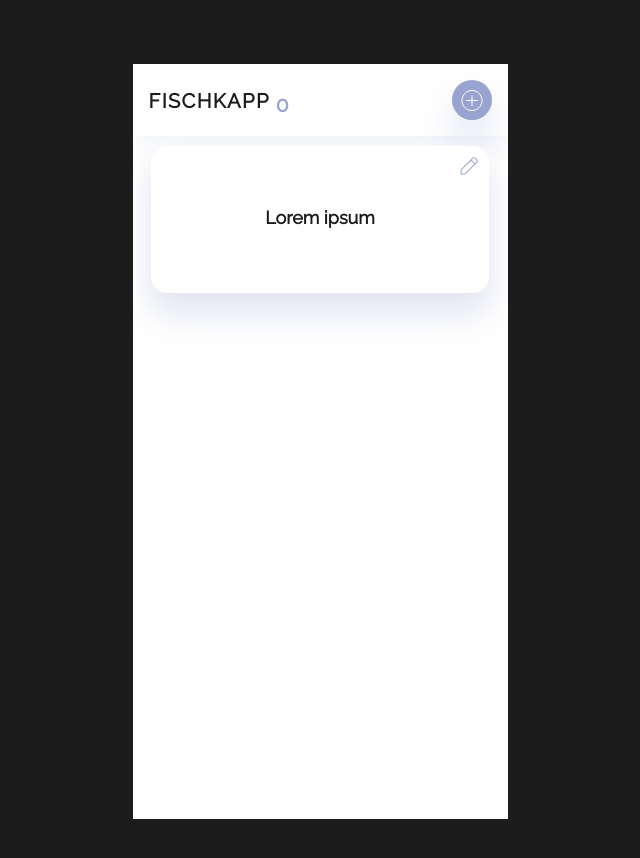
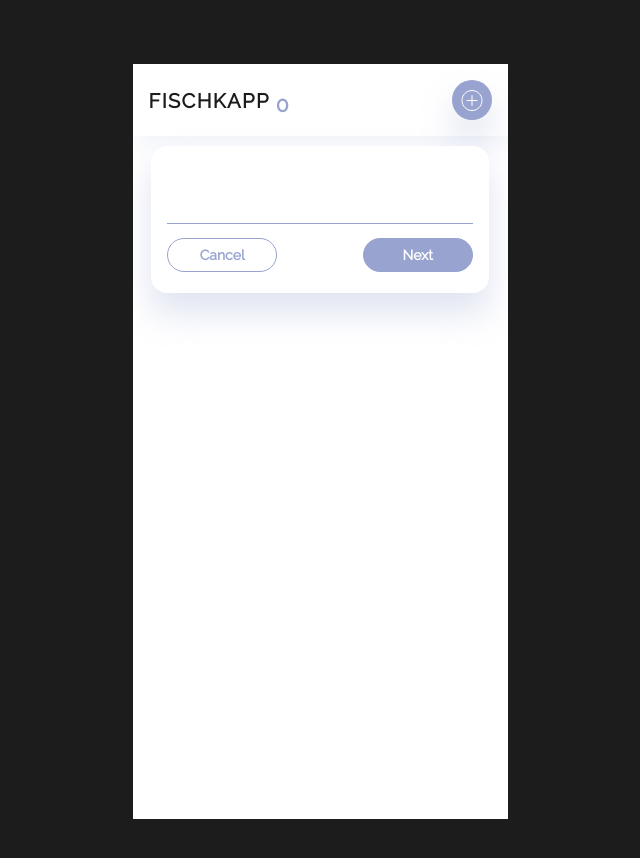
Before and after one commit to nerdbord/fischkapp-lhjevxe9, a React (Vite) app: page / in a window 1280 px wide. Shown: the top 858 px of the page, without its empty margins (320-960 px from the left). Built offline with nearby package versions, Linux system fonts and the light colour scheme.

Commit message:
end task

```diff
--- a/src/App.tsx
+++ b/src/App.tsx
@@ -1,12 +1,14 @@
 import { AppContainer } from './components/AppContainer'
 import { AppHeader } from './components/AppHeader'
 import { CardComponent } from './components/CardComponent'
+import { NewCard } from './components/NewCard'
 
 function App() {
   return (
     <AppContainer>
       <AppHeader onAddCard={() => {}} cardsAmount={0} />
-      <CardComponent front="Lorem ipsum" back="Jhon Doe" />
+      <NewCard />
+      {/* <CardComponent front="Lorem ipsum" back="Jhon Doe" /> */}
     </AppContainer>
   )
 }
--- /dev/null
+++ b/src/components/NewCard.module.css
@@ -0,0 +1,36 @@
+.newCard.hidden {
+  display: none;
+}
+.newCard {
+  composes: editView from './CardEdit.module.css';
+  display: flex;
+  flex-direction: column;
+  justify-content: start;
+  align-items: start;
+  padding: 16px;
+  overflow: hidden;
+  cursor: default;
+}
+
+.deleteButton {
+  position: absolute;
+  top: 0;
+  right: 0;
+  background-color: inherit;
+  border: 0;
+}
+.buttonsPanel {
+  display: flex;
+  justify-content: space-between;
+  width: 100%;
+}
+.smallText {
+  color: #98a3cf;
+  font-family: 'Raleway';
+  font-style: normal;
+  font-weight: 500;
+  font-size: 12px;
+  line-height: 14px;
+  margin-bottom: 14px;
+  max-width: 90%;
+}
--- /dev/null
+++ b/src/components/NewCard.tsx
@@ -0,0 +1,68 @@
+import React, { useState } from 'react'
+
+import { Delete } from './icons/Delete'
+import { CardButton } from './CardButton'
+
+import css from './NewCard.module.css'
+
+interface NewCardProps {}
+
+export const NewCard = ({}: NewCardProps) => {
+  const [frontText, setFrontText] = useState('')
+  const [backText, setBackText] = useState('')
+  const [isFirstSite, setIsFirstSite] = useState(true)
+
+  const resizeTextArea = (e: React.ChangeEvent<HTMLTextAreaElement>) => {
+    e.target.style.height = 'auto'
+    e.target.style.height = `${e.target.scrollHeight}px`
+  }
+  const handleCancelBtn = () => {
+    //close NewCart component and show card list
+  }
+  const handleNextBtn = () => {
+    setIsFirstSite(false)
+  }
+  const handleBackBtn = () => {
+    setIsFirstSite(true)
+  }
+
+  const handleSaveBtn = () => {
+    console.log(`you create new card front: ${frontText}, back: ${backText}`)
+  }
+
+  return (
+    <>
+      <div className={`${css.newCard} ${!isFirstSite ? css.hidden : ''}`}>
+        <textarea
+          cols={20}
+          value={frontText}
+          onInput={resizeTextArea}
+          onChange={(e: React.ChangeEvent<HTMLTextAreaElement>) => {
+            setFrontText(e.target.value)
+          }}
+        />
+        <div className={css.buttonsPanel}>
+          <CardButton text="Cancel" position="left" onClick={handleCancelBtn} />
+          <CardButton text="Next" position="right" onClick={handleNextBtn} />
+        </div>
+      </div>
+
+      <div className={`${css.newCard} ${isFirstSite ? css.hidden : ''}`}>
+        <button className={css.deleteButton}>{<Delete />}</button>
+        <p className={css.smallText}>{frontText}</p>
+        <textarea
+          cols={20}
+          value={backText}
+          onInput={resizeTextArea}
+          onChange={(e: React.ChangeEvent<HTMLTextAreaElement>) => {
+            setBackText(e.target.value)
+          }}
+        />
+        <div className={css.buttonsPanel}>
+          <CardButton text="Back" position="left" onClick={handleBackBtn} />
+          <CardButton text="Save" position="right" onClick={handleSaveBtn} />
+        </div>
+      </div>
+    </>
+  )
+}
```
